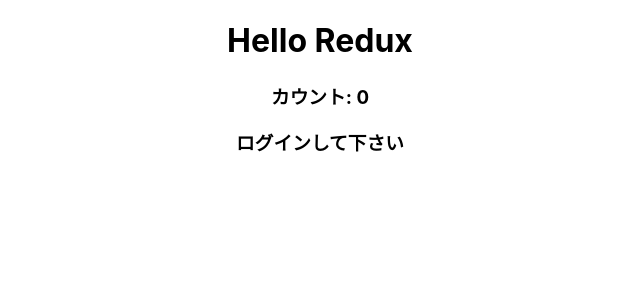
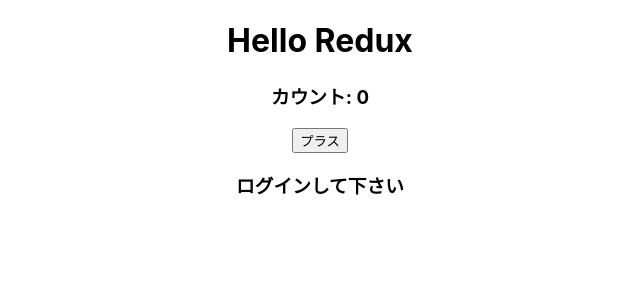
Before and after one commit to kenya6565/redux, a React (Create React App) app: page / in a window 1280 px wide. Shown: the top 300 px of the page, without its empty margins (320-960 px from the left). Built offline with nearby package versions, Linux system fonts and the light colour scheme.

Commit message:
add useDispatch

```diff
--- a/src/App.js
+++ b/src/App.js
@@ -1,15 +1,17 @@
 import logo from "./logo.svg";
 import "./App.css";
-import { useSelector } from "react-redux";
+import { useSelector, useDispatch } from "react-redux";
 
 function App() {
   // useSelectorを通じてstore内のcounter stateにアクセス
   const counter = useSelector((state) => state.counter);
   const isLogin = useSelector((state) => state.isLogin);
+  const dispatch = useDispatch();
   return (
     <div className="App">
       <h1>Hello Redux</h1>
       <h3>カウント: {counter}</h3>
+      <button onClick={() => dispatch}>プラス</button>
       {isLogin ? <h3>ログインに成功!</h3> : <h3>ログインして下さい</h3>}
     </div>
   );
```
Also changed, not shown: src/actions/index.js (added).
